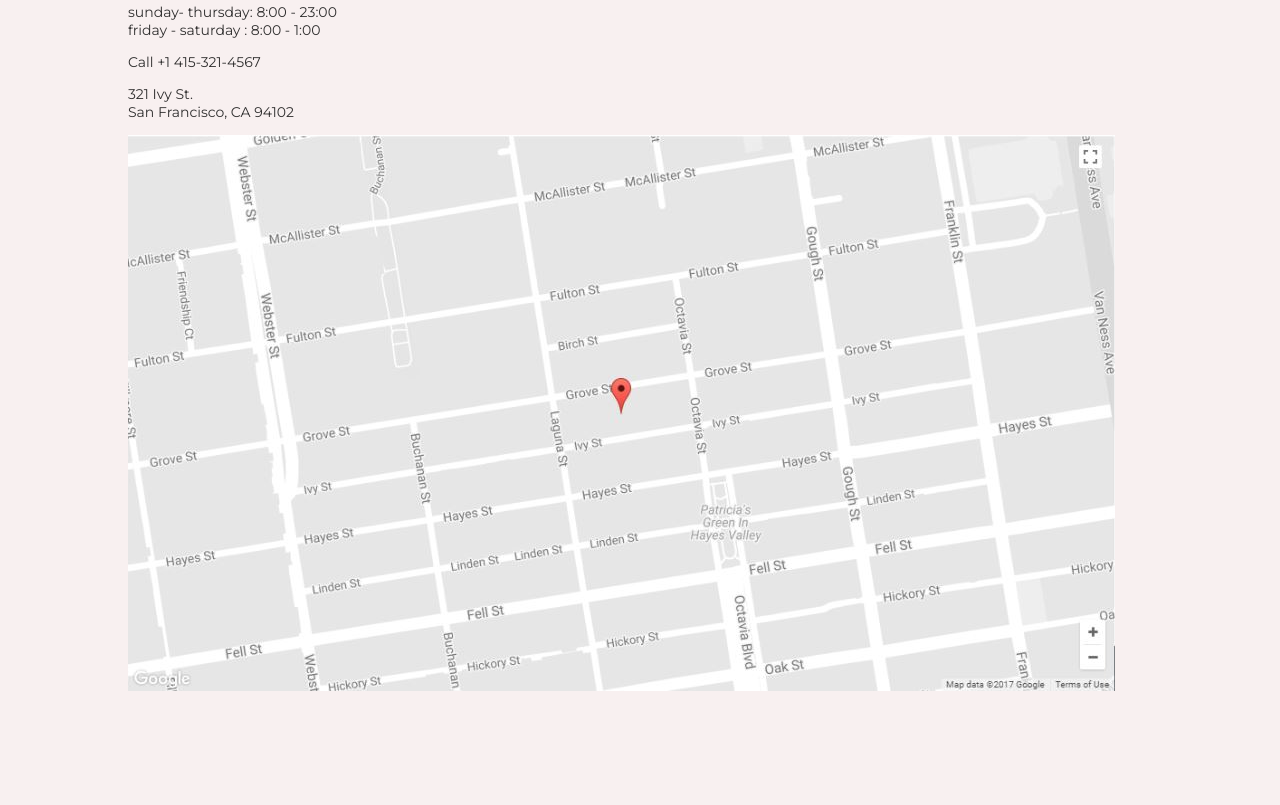
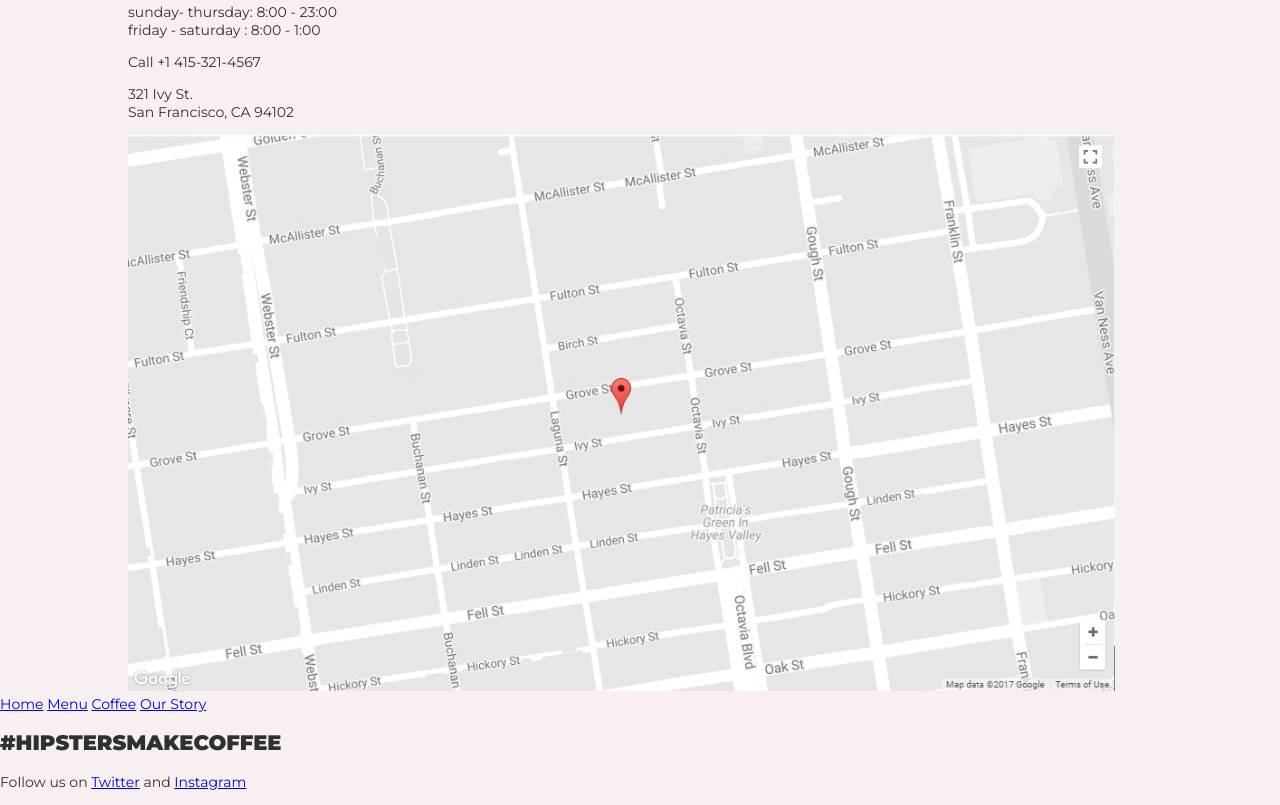
Before and after one commit to misafric/hackaton-coffee-beans, a website: page src/index.html in a window 1280 px wide. Shown: the part 541-1346 px from the top of the page. Before the commit the page ends 1236 px from the top, so only its background shows below. Drawn offline with nearby package versions, Linux system fonts and the light colour scheme; files that its build step writes are made by us from their sources.

Commit message:
footer added

```diff
--- a/src/index.html
+++ b/src/index.html
@@ -44,5 +44,20 @@
         </div>
     </div>
 
+    <div class="footer">
+        <nav class="nav-footer">
+            <a href="#" class="nav-link-footer">Home</a>
+            <a href="#" class="nav-link-footer">Menu</a>
+            <a href="#" class="nav-link-footer">Coffee</a>
+            <a href="#" class="nav-link-footer">Our Story</a>
+        </nav>
+
+        <h2 class="hashtag">#HIPSTERSMAKECOFFEE</h2>
+
+        <div class="footer-media">
+            <p>Follow us on <a href="https://twitter.com/?lang=en" target="_blank" class="media-link">Twitter</a> and <a href="https://www.instagram.com/?hl=en" target="_blank" class="media-link">Instagram</a></p>
+        </div>
+    </div>
+
 </body>
 </html>
```
